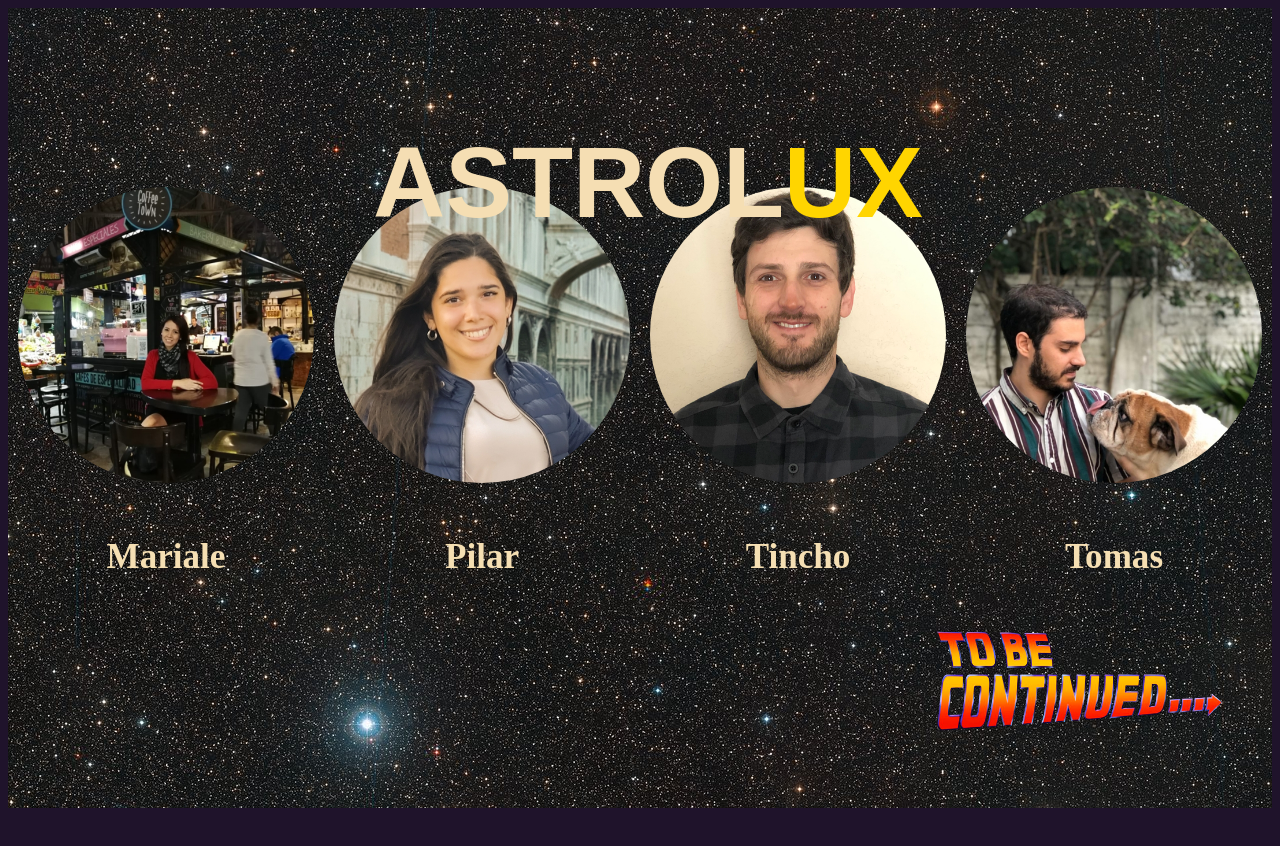
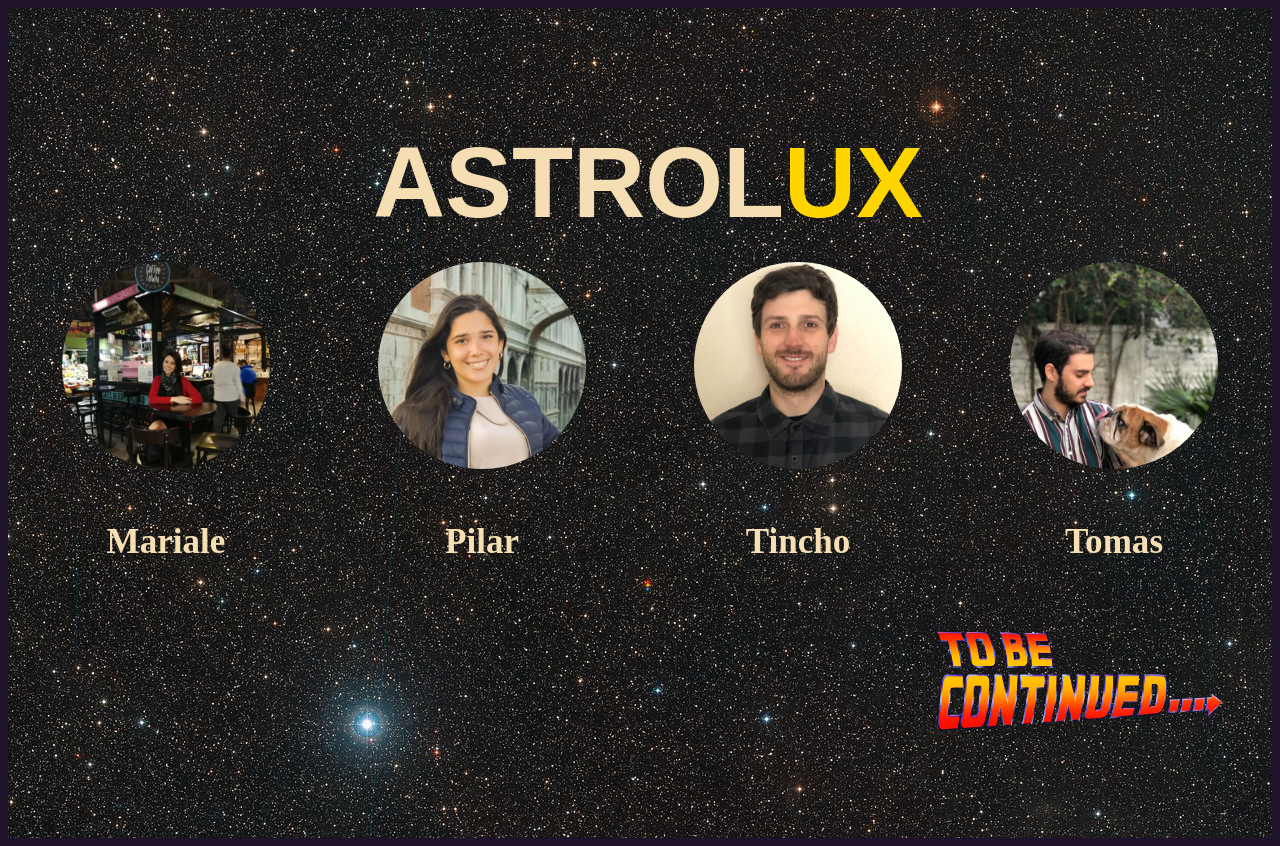
Before and after one commit to digitalhousee/astrolux, a plain HTML site: page index.html in a window 1280 px wide. Before the commit the page ends 816 px from the top, so only its background shows below. Drawn offline with Linux system fonts and the light colour scheme.

Commit message:
asdfasdf
asdfasdf

```diff
--- a/index.html
+++ b/index.html
@@ -42,6 +42,7 @@ span {
     align-items: center;
     height: 100vh;
     background-image: url("ww.jpg");
+    padding-top: 30px;
 }
 
 .flex-container > div {
@@ -56,10 +57,10 @@ span {
 <h1>ASTROL<span>UX</span></h1>
 
 <div class="flex-container">
-  <div class="uno " >  <img src="m.jpeg" alt="New york" style=" width: 100%; border-radius: 500px; background-color: transparent;"><h3>Mariale</h3></div>
-  <div class="dos">  <img src="p.jpeg" alt="New york" style=" width: 100%; border-radius: 500px;"><h3>Pilar</h3></div>
-  <div class="tres">  <img src="t.png" alt="New york" style=" width: 100%; border-radius: 500px;"><h3>Tincho</h3></div>
-  <div class="cuatro">  <img src="y.jpeg" alt="New york" style=" width: 100%; border-radius: 500px;"><h3>Tomas</h3></div>
+  <div class="uno " >  <img src="m.jpeg" alt="New york" style=" width: 70%; border-radius: 500px; background-color: transparent;"><h3>Mariale</h3></div>
+  <div class="dos">  <img src="p.jpeg" alt="New york" style=" width: 70%; border-radius: 500px;"><h3>Pilar</h3></div>
+  <div class="tres">  <img src="t.png" alt="New york" style=" width: 70%; border-radius: 500px;"><h3>Tincho</h3></div>
+  <div class="cuatro">  <img src="y.jpeg" alt="New york" style=" width: 70%; border-radius: 500px;"><h3>Tomas</h3></div>
 </div>
 
      <img class="volver" src="volver.png" alt="New york" style="width: 30%;">
```
